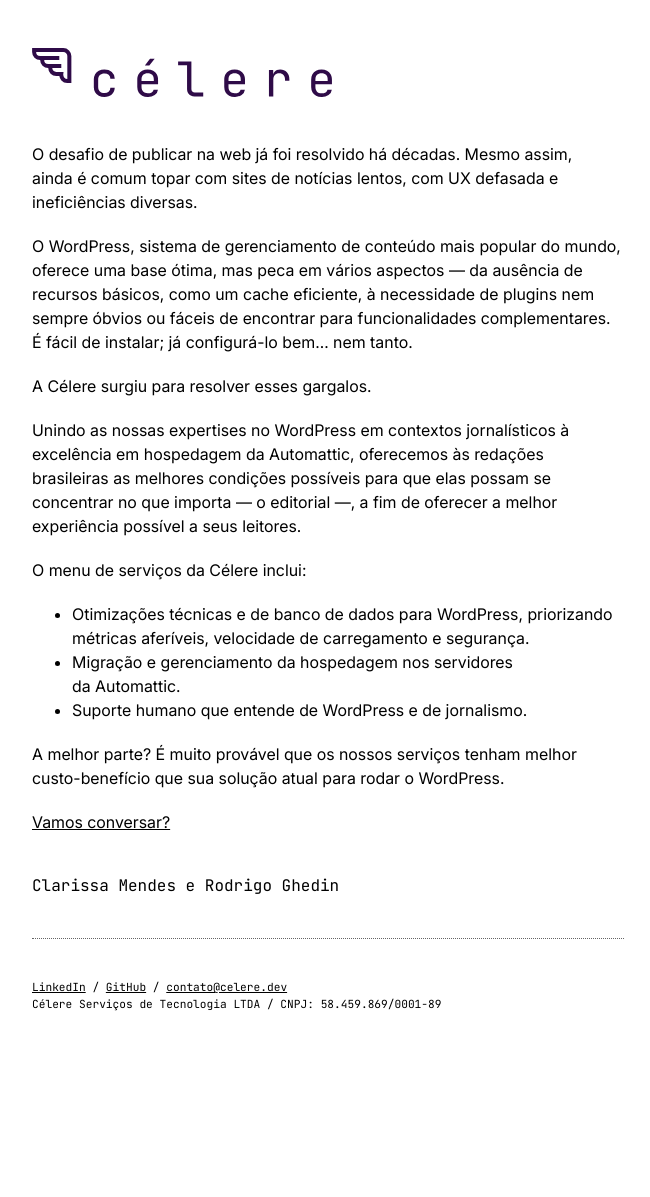
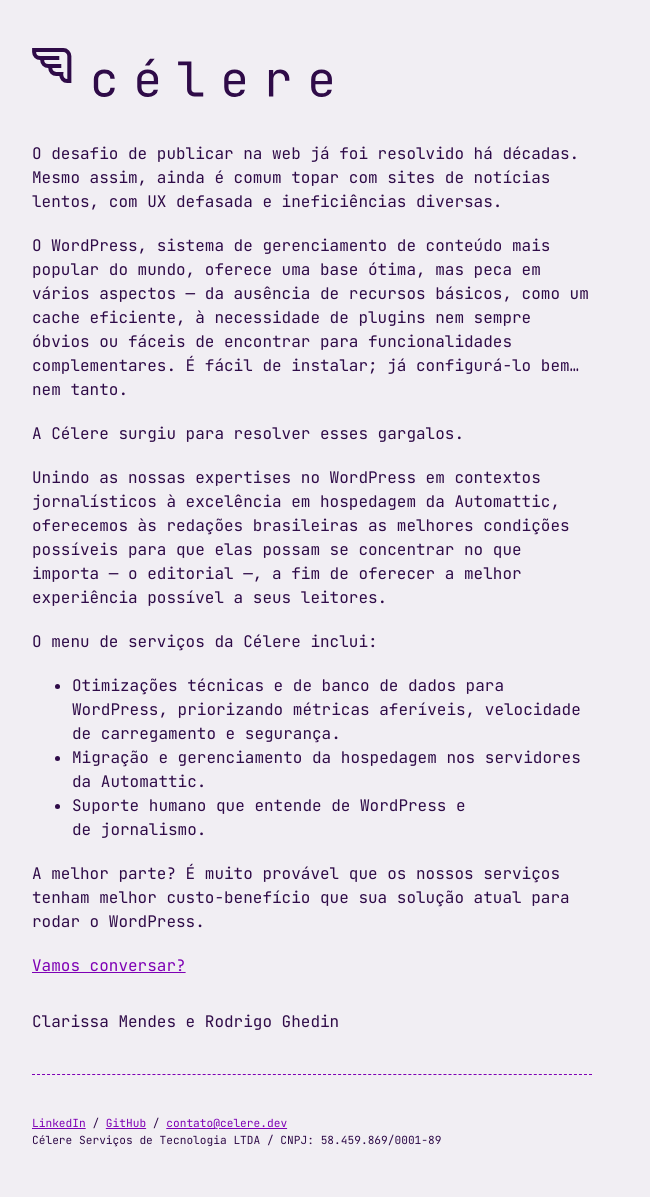
Before and after one commit to celere-dev/site, a Jekyll site: the page built from index.md, in a window 1280 px wide. Shown: the whole page, without its empty margins (16-666 px from the left). Built offline with Jekyll 4.4.1, drawn with Linux system fonts in a browser that asks for light colours; before the commit the page ends 1061 px from its top, so only the background shows below that.

Commit message:
update style

```diff
--- a/assets/style/style.css
+++ b/assets/style/style.css
@@ -1,12 +1,3 @@
-@font-face {
-	font-family: "Inter";
-	font-style: normal;
-	font-weight: 100 900;
-	font-display: swap;
-	src: url("../fonts/inter.woff2") format("woff2");
-	unicode-range: U+0000-00FF, U+0131, U+0152-0153, U+02BB-02BC, U+02C6, U+02DA, U+02DC, U+0304, U+0308, U+0329, U+2000-206F, U+20AC, U+2122, U+2191, U+2193, U+2212, U+2215, U+FEFF, U+FFFD;
-}
-
 @font-face {
   font-family: "JetBrains Mono";
   src: url("../fonts/jetbrainsmono.ttf") format("truetype");
@@ -15,13 +6,12 @@
 }
 
 :root {
-	--accent: #000000;
-	--secondary: #656565;
-	--text: #000000;
-	--background: #ffffff;
+	--accent: #7e00b4;
+	--secondary: #9100ee;
+	--text: #2f0b48;
+	--background: #f1eef3;
 
-	--ff-base: "Inter", "SF Pro", "Helvetica Neue", Arial, ui-system, sans-serif;
-	--ff-mono: "JetBrains Mono", monospace;
+	--ff-base: "JetBrains Mono", monospace;
 
 	--fs-0: 0.8rem;
 	--fs-1: 1rem;
@@ -96,10 +86,9 @@ footer p:last-child,
 }
 
 #authors, #page-404 {
-	margin: 2.5rem 0;
+	margin: 2rem 0 2.5rem 0;
 	padding-bottom: 2.5rem;
-	border-bottom: 1px dotted var(--secondary);
-	font-family: var(--ff-mono);
+	border-bottom: 1px dashed var(--accent);
 }
 
 #content {
@@ -108,7 +97,6 @@ footer p:last-child,
 }
 
 #company {
-	font-family: var(--ff-mono);
 	font-size: 70%;
 	text-align: left;
 }
```
